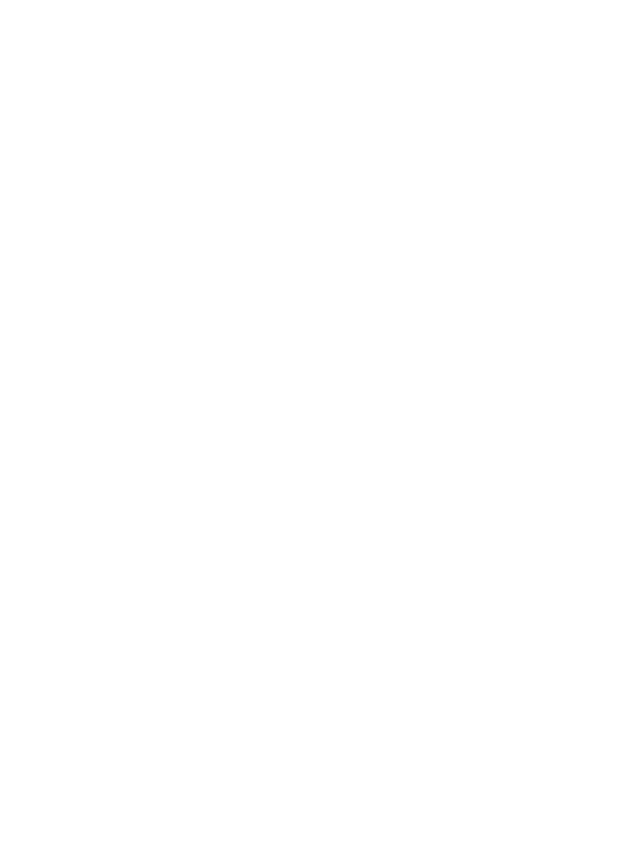
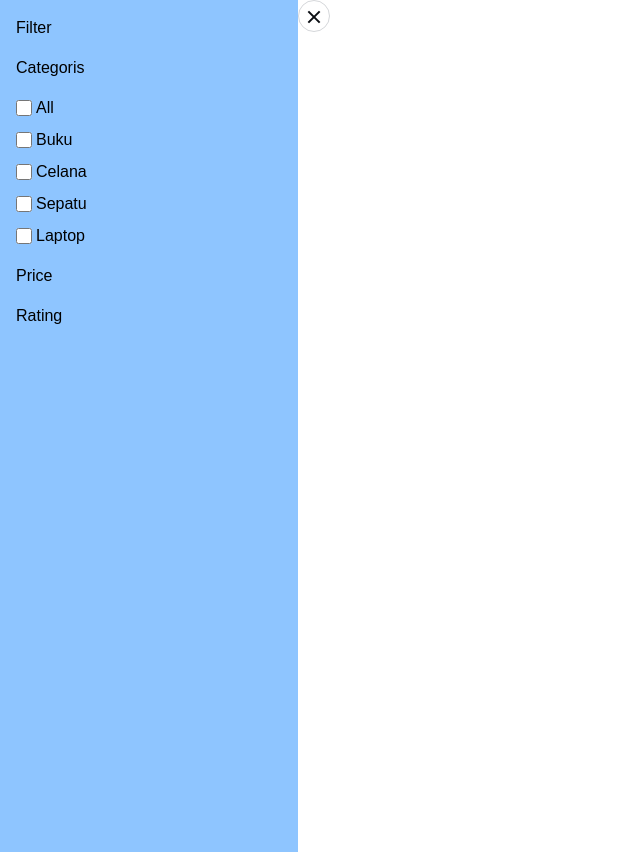
Before and after one commit to herfando/Shirtify, a website: page src/3.filter.html in a window 1280 px wide. Shown: the whole page, without its empty margins (0-640 px from the left). Before the commit the page ends 800 px from the top, so only its background shows below. Drawn offline with Linux system fonts and the light colour scheme.

Commit message:
filter sudah dibuatkan categoris

```diff
--- a/src/3.filter.html
+++ b/src/3.filter.html
@@ -7,7 +7,32 @@
 </head>
 <body class="font-display">
     <!-- Fando -> Archive-FIlter-->
+    <div class="flex">
+      <section class="bg-blue-300 w-[298px] h-[852px]">
+        <div class="grid grid-cols-1 gap-4 p-4">
+          <div>Filter</div>
+          <div>Categoris</div>
+            <form class="grid grid-cols-1 gap-2">
+              <label class="items-center flex gap-1"><input type="checkbox" class="w-4 h-4 accent-black" /><span>All</span></label>
+              <label class="items-center flex gap-1"><input type="checkbox" class="w-4 h-4 accent-black" /><span>Buku</span></label>
+              <label class="items-center flex gap-1"><input type="checkbox" class="w-4 h-4 accent-black" /><span>Celana</span></label>
+              <label class="items-center flex gap-1"><input type="checkbox" class="w-4 h-4 accent-black" /><span>Sepatu</span></label>
+              <label class="items-center flex gap-1"><input type="checkbox" class="w-4 h-4 accent-black" /><span>Laptop</span></label>
+            </form>
+          <div>Price</div>
+          <div>Rating</div>
+        </div>
+      </section>
 
-  </h1>
+      <!-- tanda silang -->
+      <div class="border-cust rounded-full h-[32px] w-[32px] grid justify-center items-center bg-white">
+        <div class="relative w-4 h-4 cursor-pointer">
+          <!-- Garis miring pertama -->
+          <div class="absolute left-0 top-1/2 w-full h-[2px] bg-[#0A0D12] rotate-45"></div>
+          <!-- Garis miring kedua -->
+          <div class="absolute left-0 top-1/2 w-full h-[2px] bg-[#0A0D12] -rotate-45"></div>
+        </div>
+      </div>
+    </div>
 </body>
 </html>
```
Also changed, not shown: src/output.css.
